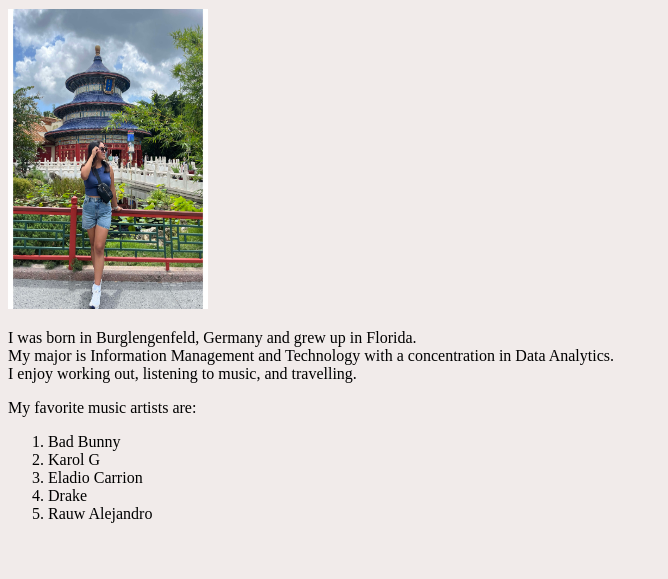
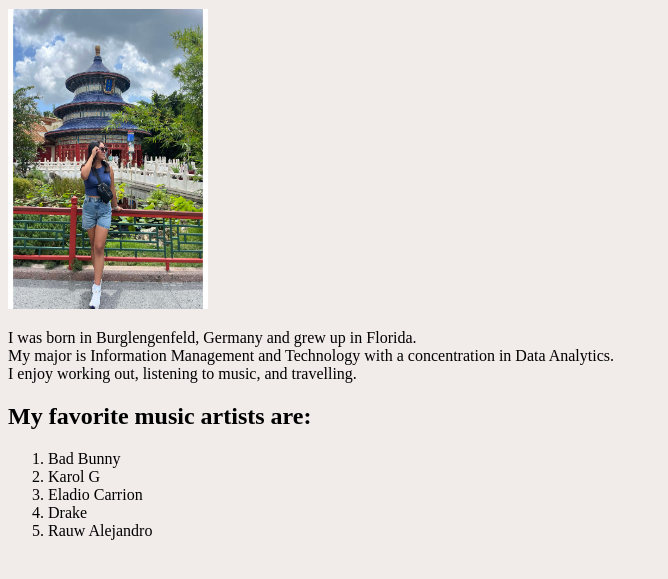
Before and after one commit to asmelend/asmelend.github.io, a plain HTML site: page index.html in a window 1280 px wide. Shown: the part 103-682 px from the top of the page, without its empty margins (0-668 px from the left). Drawn offline with Linux system fonts and the light colour scheme.

Commit message:
Update index.html

```diff
--- a/index.html
+++ b/index.html
@@ -8,7 +8,7 @@
     <br> My major is Information Management and Technology with a concentration in Data Analytics.
     <br> I enjoy working out, listening to music, and travelling.</p>
 
-</h2>My favorite music artists are:</h2>
+<h2>My favorite music artists are:</h2>
     <ol type="1">
         <li>Bad Bunny</li>
         <li>Karol G</li>
```
